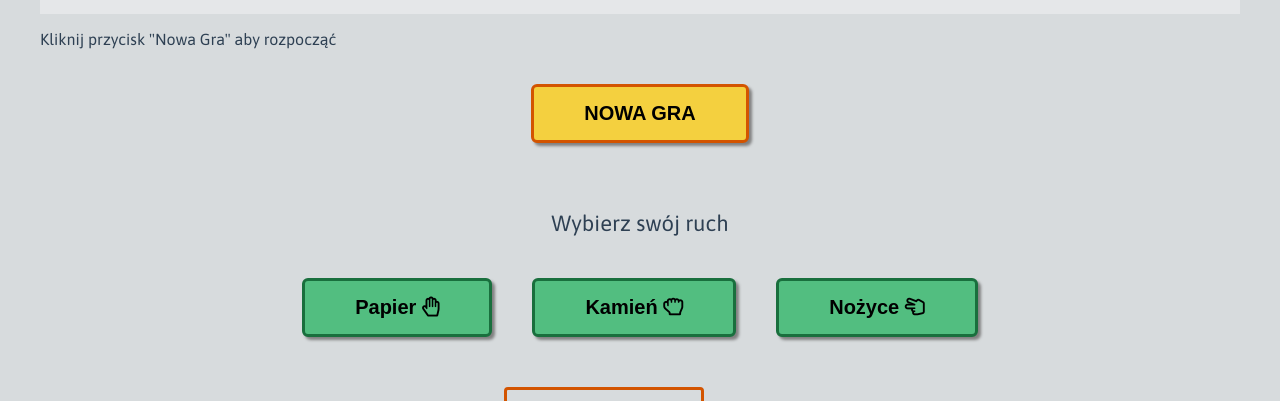
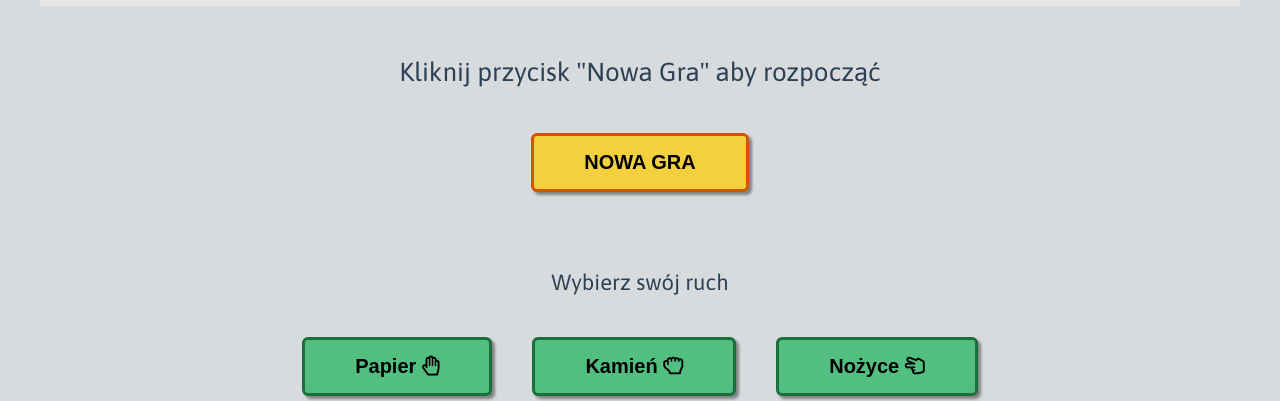
Before and after one commit to krollukasz/8.4_Game, a website: page index.html in a window 1280 px wide. Shown: the part 91-492 px from the top of the page. Drawn offline with Linux system fonts and the light colour scheme.

Commit message:
Add new styles for output elements

```diff
--- a/css/style.css
+++ b/css/style.css
@@ -4,6 +4,7 @@
 }
 
 body {
+  margin: 0;
   background-color: #D7DBDD;
   color: #2E4053;
   font-family: "Asap", sans-serif;
@@ -27,16 +28,28 @@ header h1 {
   font-weight: 700;
 }
 
-#info {
+.start {
+  font-size: 26px;
+}
+
+.info-action {
   font-size: 22px;
+}
+
+.number-of-rounds, .result-info {
+  padding-top: 10px;
   text-align: center;
 }
 
-#info p {
+.start, .info-action {
+  text-align: center;
+}
+
+.start p, .info-action p {
   padding-top: 25px;
 }
 
-#new-game-button, .btns {
+.new-game-button, .btns {
   display: -ms-flexbox;
   display: flex;
   -ms-flex-pack: center;
@@ -72,7 +85,7 @@ button:hover {
   cursor: pointer;
 }
 
-.container .score-board {
+.score .score-board {
   margin-top: 30px;
   display: -ms-flexbox;
   display: flex;
@@ -82,7 +95,7 @@ button:hover {
       align-items: center;
 }
 
-.container .score-board-table {
+.score .score-board-table {
   padding: 10px 20px;
   width: 200px;
   color: #2E4053;
@@ -93,7 +106,7 @@ button:hover {
   border-radius: 4px;
 }
 
-.container #user-label, .container #computer-label {
+.score .user-label, .score .computer-label {
   font-size: 40px;
   font-weight: 700;
 }
```
